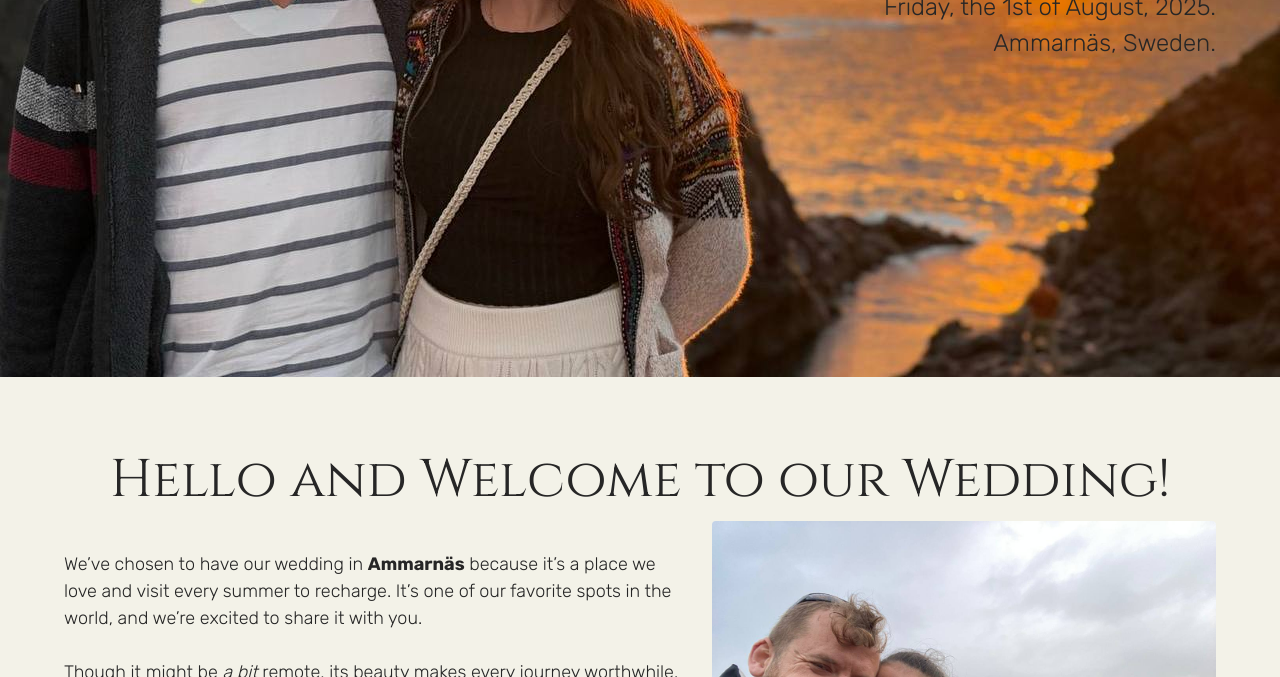
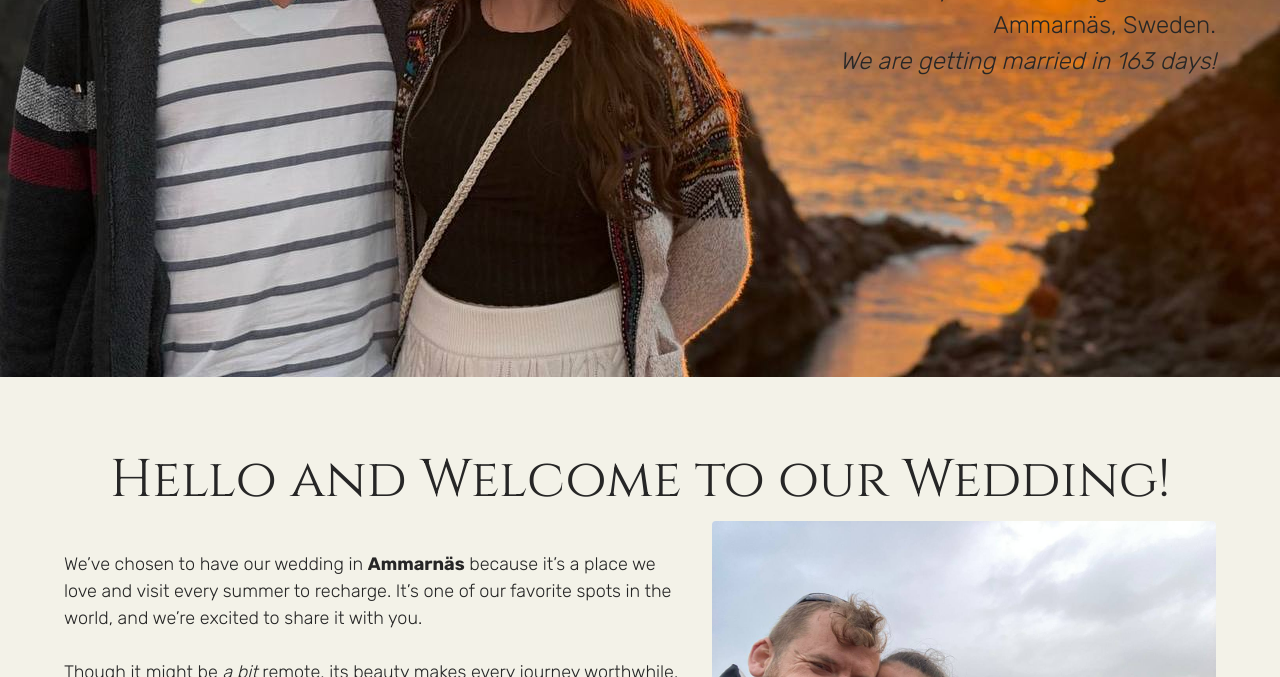
Before and after one commit to spqrod/polina-and-max, a React app: page / in a window 1280 px wide. Shown: the part 423-1100 px from the top of the page. Built offline with nearby package versions, Linux system fonts and the light colour scheme.

Commit message:
Add a countdown timer in Hero

```diff
--- a/src/Home.css
+++ b/src/Home.css
@@ -152,8 +152,12 @@
       font-weight: 500;
     }
 
-    p {
+    p, span {
       font-size: 24px;
+    }
+
+    .countdownText {
+      text-decoration: wavy;
     }
   }
 
--- a/src/Home.js
+++ b/src/Home.js
@@ -1,7 +1,38 @@
 import './Home.css';
 import imageOfProposal from "./images/imageOfProposal.jpg";
+import React, { useState, useEffect } from 'react';
+
+const Countdown = () => {
+  const [days, setDays] = useState(0);
+
+  useEffect(() => {
+    const targetDate = new Date('2025-08-01T00:00:00');
+    const updateCountdown = () => {
+      const currentDate = new Date();
+      const difference = targetDate - currentDate;
+      let daysLeft = Math.floor(difference / (1000 * 60 * 60 * 24));
+
+      // Ensuring we don't show negative days if the target date has passed
+      if (daysLeft < 0) {
+        daysLeft = 0;
+      }
+      setDays(daysLeft);
+    };
+
+    // Set up an interval to update the countdown every second
+    const timer = setInterval(updateCountdown, 1000);
+
+    // Clean up the interval on component unmount
+    return () => clearInterval(timer);
+  }, []); // Empty dependency array ensures this effect runs once when the component mounts
+
+  return (
+    <span>{days}</span>
+  );
+};
 
 function Home() {
+
   return (
     <div className="App">
 
@@ -9,6 +40,7 @@ function Home() {
         <h1>Polina & Max</h1>
         <p>Friday, the 1st of August, 2025.</p>
         <p>Ammarnäs, Sweden.</p>
+        <p><i>We are getting married in <Countdown /> days!</i></p>
       </section>
 
       <section className='hello section'>
@@ -171,7 +203,6 @@ function Home() {
 
         </div>
 
-
       </section>
 
       <section className='activities section'>
```
